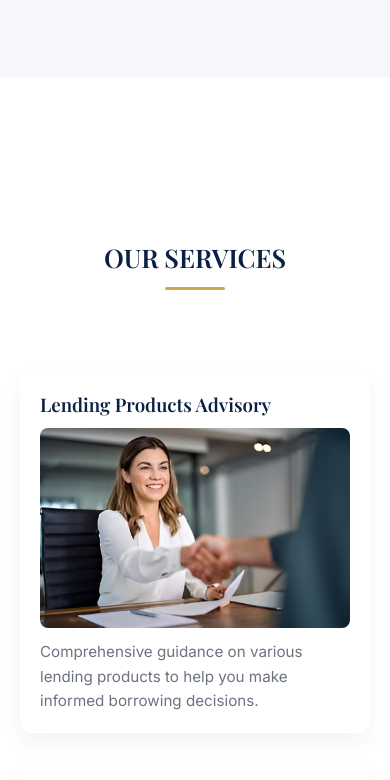
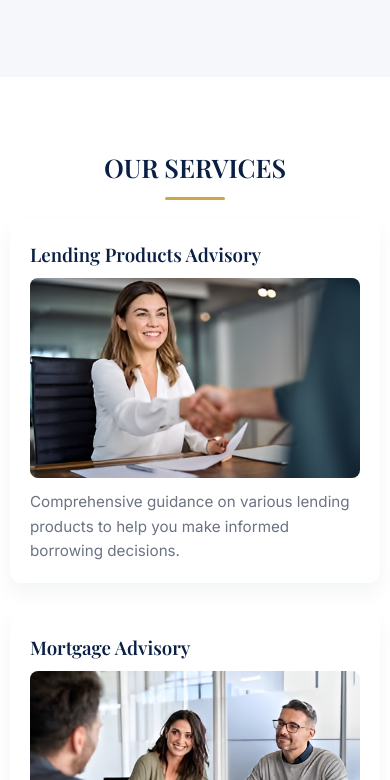
Before and after one commit to Bhuwan2528/Trustline-Consultancy, a plain HTML site: page index.html in a window 390 px wide. Shown: the part 1986-2766 px from the top of the page. Drawn offline with nearby package versions, Linux system fonts and the light colour scheme.

Commit message:
padding issue

```diff
--- a/index.html
+++ b/index.html
@@ -83,7 +83,7 @@
 
   <!-- Services Section -->
   <section class="services" id="services">
-    <h2 class="services section-title">OUR SERVICES</h2>
+    <h2 class="service section-title">OUR SERVICES</h2>
 
     <div class="services-container reveal-grid">
       <div class="service-box">
--- a/style.css
+++ b/style.css
@@ -734,3 +734,9 @@ a.phone{
   text-decoration: none;
   font-weight: 600;
 }
+
+@media(max-width: 500px){
+  .trust-approach-section, .services{
+    padding: 30px 10px;
+  }
+}
```
